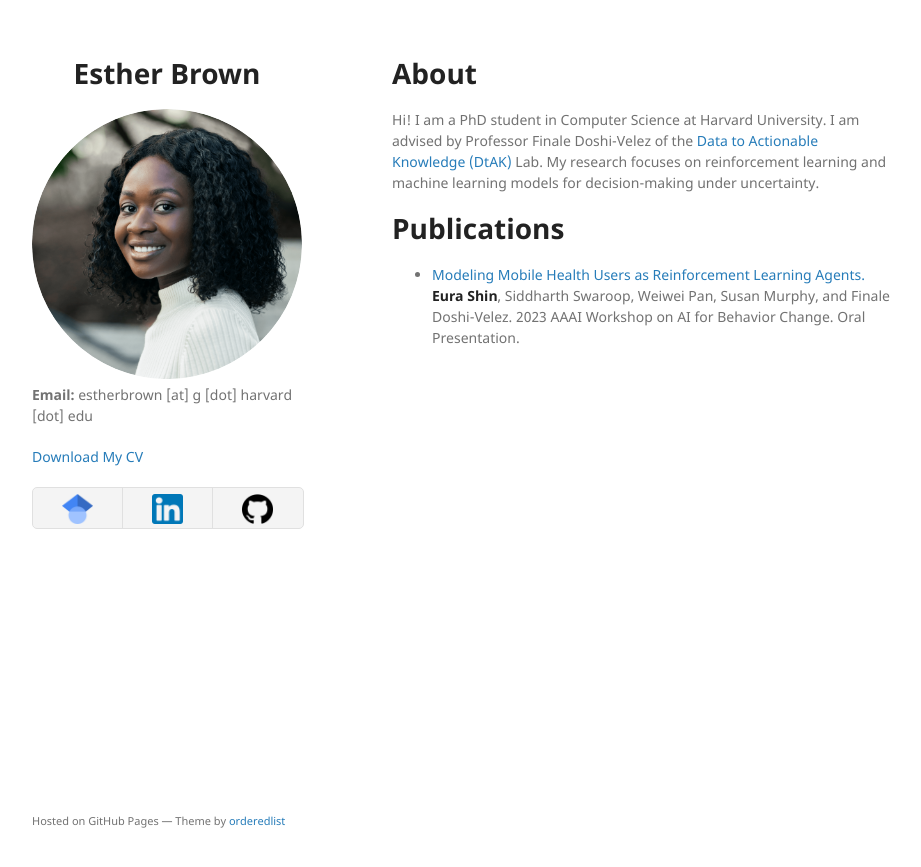
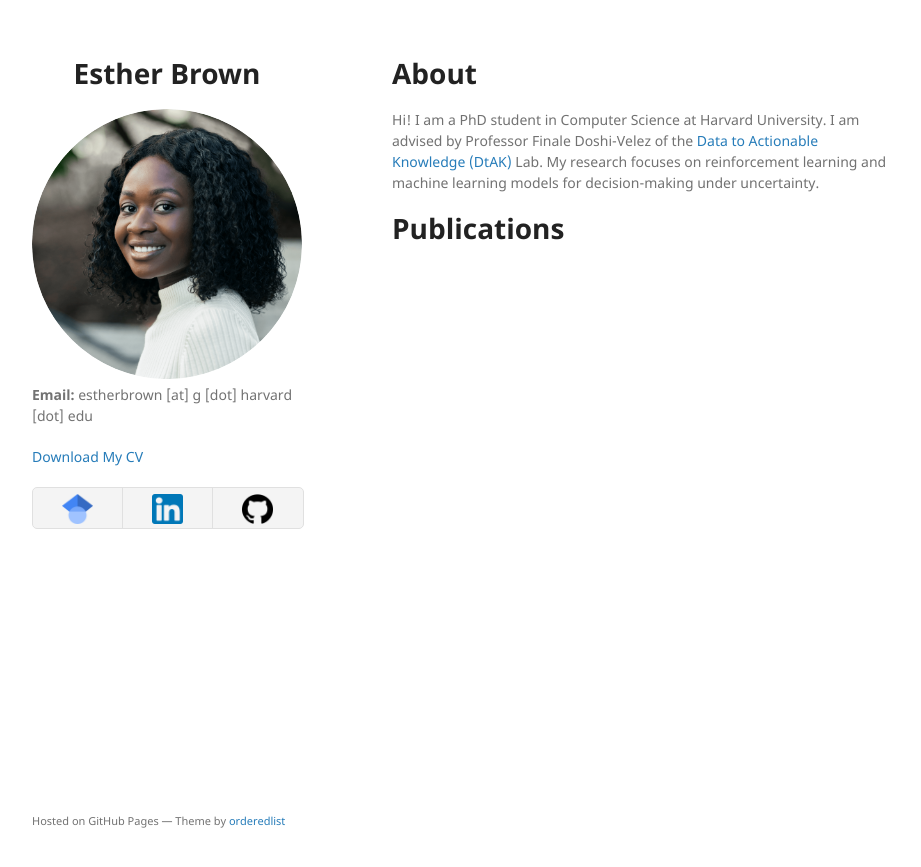
Before and after one commit to estherbrown1/estherbrown1.github.io, a Jekyll site: the page built from index.md, in a window 1280 px wide. Shown: the top 867 px of the page, without its empty margins (178-1099 px from the left). Built offline with Jekyll 4.4.1, drawn with Linux system fonts in a browser that asks for light colours; our own code applies the rules of GitHub Pages for plain Markdown files.

Commit message:
Update index.md

```diff
--- a/index.md
+++ b/index.md
@@ -7,4 +7,3 @@ layout: default
 Hi! I am a PhD student in Computer Science at Harvard University. I am advised by Professor Finale Doshi-Velez of the [Data to Actionable Knowledge (DtAK)](https://dtak.github.io/) Lab. My research focuses on reinforcement learning and machine learning models for decision-making under uncertainty.
 
 # Publications
-* [Modeling Mobile Health Users as Reinforcement Learning Agents.](https://arxiv.org/abs/2212.00863) **Eura Shin**, Siddharth Swaroop, Weiwei Pan, Susan Murphy, and Finale Doshi-Velez. 2023 AAAI Workshop on AI for Behavior Change. Oral Presentation.
```
